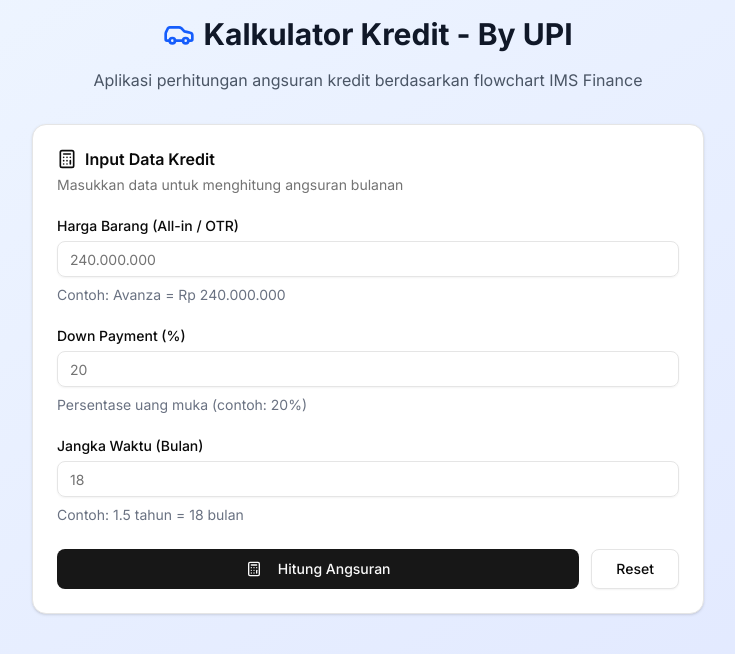
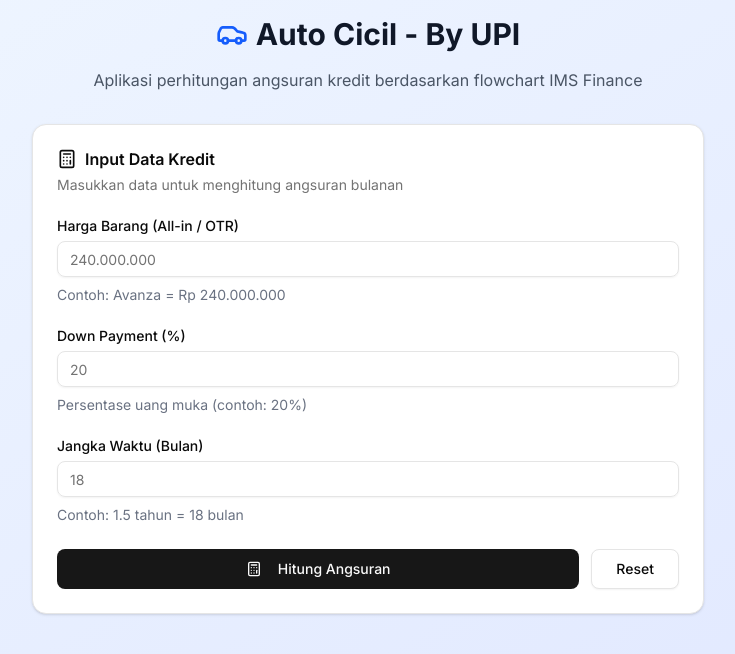
Before and after one commit to luttfimohamad/auto-cicil, a Next.js app: page / in a window 1280 px wide. Shown: the top 654 px of the page, without its empty margins (272-1007 px from the left). Built offline with nearby package versions, Linux system fonts and the light colour scheme.

Commit message:
Update header title in CarLoanCalculator component to 'Auto Cicil'

```diff
--- a/components/loan-calculator.tsx
+++ b/components/loan-calculator.tsx
@@ -23,7 +23,7 @@
           <div className="flex items-center justify-center gap-2 mb-4">
             <Car className="h-8 w-8 text-blue-600" />
             <h1 className="text-3xl font-bold text-gray-900">
-              Kalkulator Kredit - By UPI
+              Auto Cicil - By UPI
             </h1>
           </div>
           <p className="text-gray-600">
```
